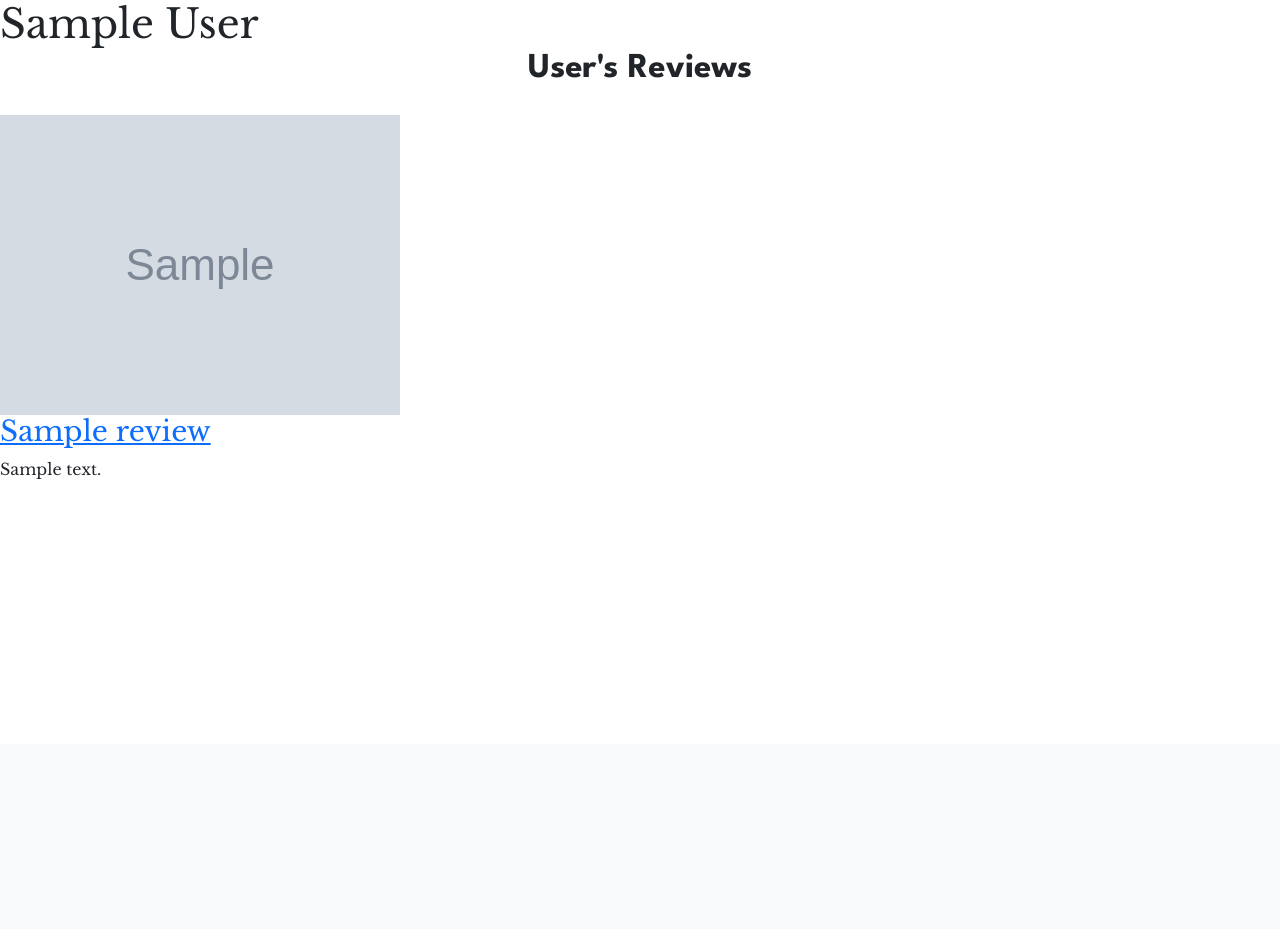
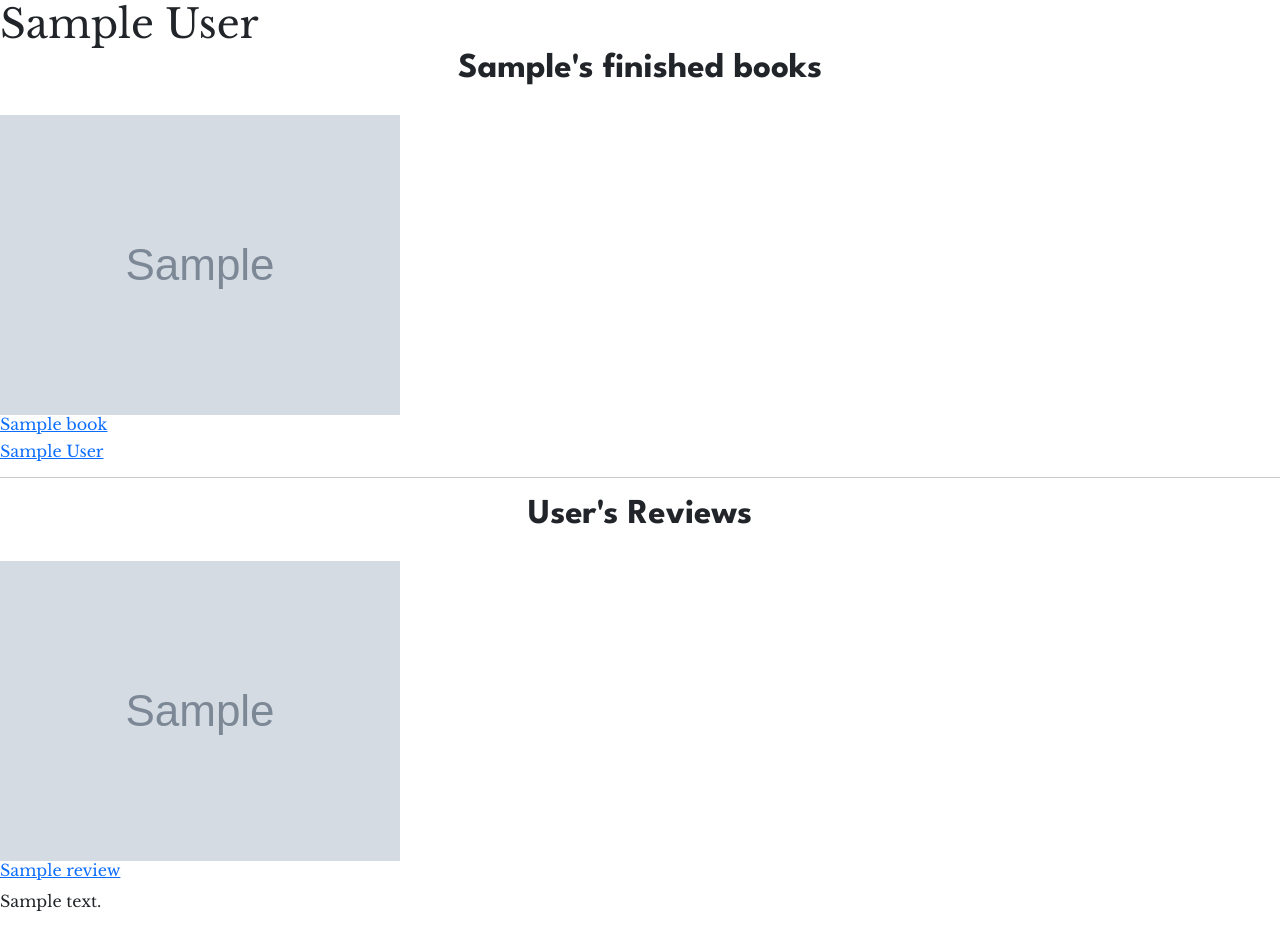
Before and after one commit to 100yann/readit, a Django app: template readit_django/templates/users/user_profile.html in a window 1280 px wide. Shown: the part 56-985 px from the top of the page. Before the commit the page ends 535 px from the top, so only its background shows below. Run offline with Django 5.2, Linux system fonts and the light colour scheme; a user stored in the database is signed in; tables that the repository leaves empty hold one stand-in row (values such as "Sample post"); the template is opened without the code that fills it: most values are stand-ins (such as "Sample title", 1, 10 or a date in 2020); grey boxes marked "Sample" are stand-in pictures.

Commit message:
roughly unpack books read on user profile

```diff
--- a/readit_django/templates/users/user_profile.html
+++ b/readit_django/templates/users/user_profile.html
@@ -4,11 +4,22 @@
 {% block body %}
     <h1>{{ user.first_name }} {{ user.last_name }}</h1>
     <div>
+        <h5 class="subheading">{{ user.first_name }}'s finished books</h5>
+        {% for book in books_read %}
+            <div>
+                <img src="{{ book.thumbnail }}" alt="">
+                <a href="{% url 'display_book' isbn=book.isbn %}"><h6>{{ book.title }}</h6></a>
+                <a href=""><h6>{{ book.author }}</h6></a>
+            </div>
+        {% endfor %}
+    </div>
+    <hr>
+    <div>
         <h5 class="subheading">User's Reviews</h5>
         {% for book in reviews %}
         <div>
             <img src="{{ book.thumbnail }}" alt="">
-            <a href="{% url 'display_book' isbn=book.isbn %}"><h3>{{ book.title }}</h3></a>
+            <a href="{% url 'display_book' isbn=book.isbn %}"><h6>{{ book.title }}</h6></a>
             <p>{{ book.review }}</p>
         </div>
         {% endfor %}
```
